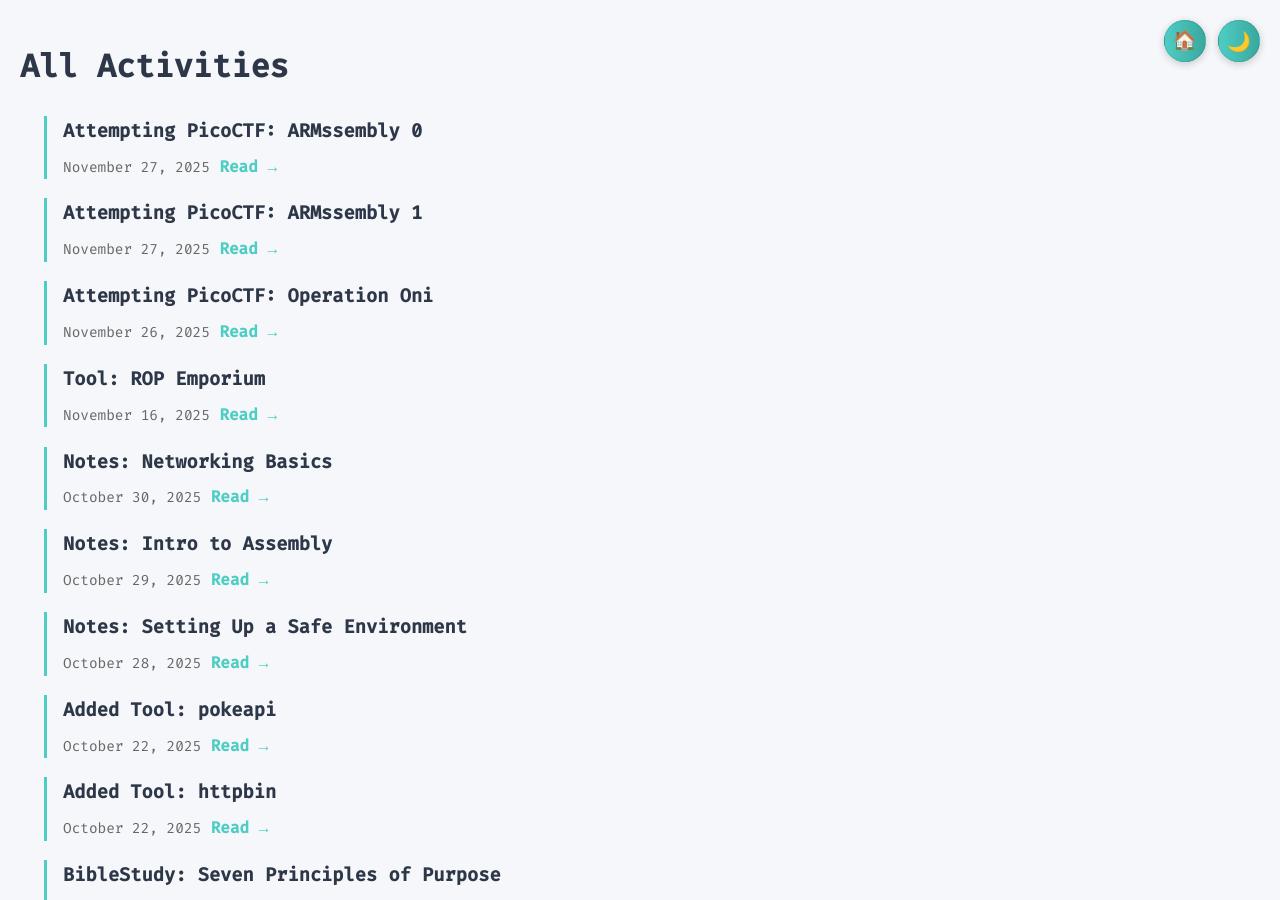
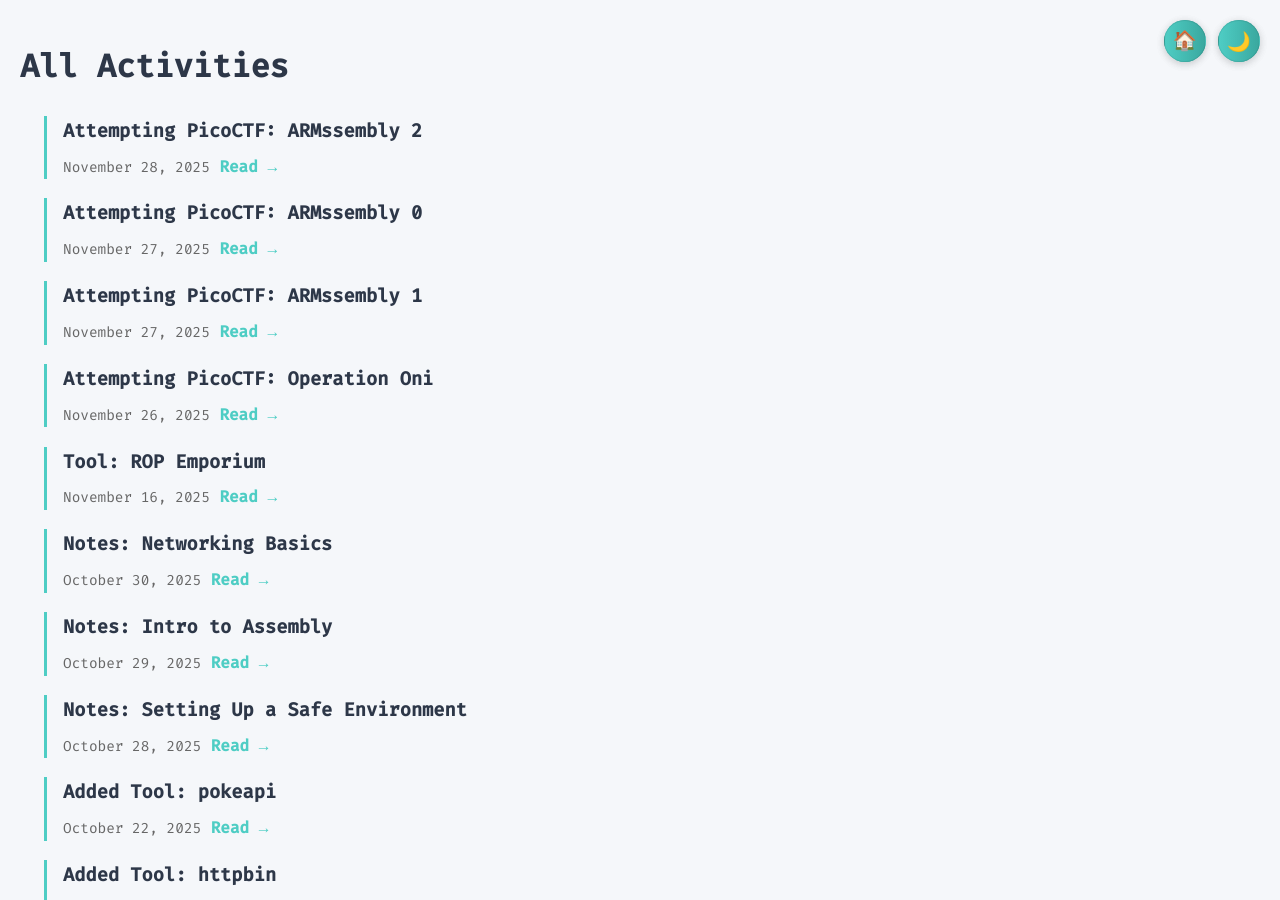
Before and after one commit to PathogenicKatt/PathogenicKatt.github.io, a Jekyll site: the page built from all-activities.md, in a window 1280 px wide and 900 px high. Built offline with Jekyll 4.4.1, drawn with Linux system fonts in a browser that asks for light colours.

Commit message:
Add post

```diff
--- /dev/null
+++ b/_posts/2025-11-28-PicoCTF_challenge.md
@@ -0,0 +1,9 @@
+---
+layout: post
+title: "Attempting PicoCTF: ARMssembly 2"
+date: 2025-11-28
+---
+
+# ARMssembly 2
+- Reverse engineering.
+- You will find the writeup at <a href="/writeups">writeups</a>.
```
Also changed, not shown: index.md (+0 -1 lines).
